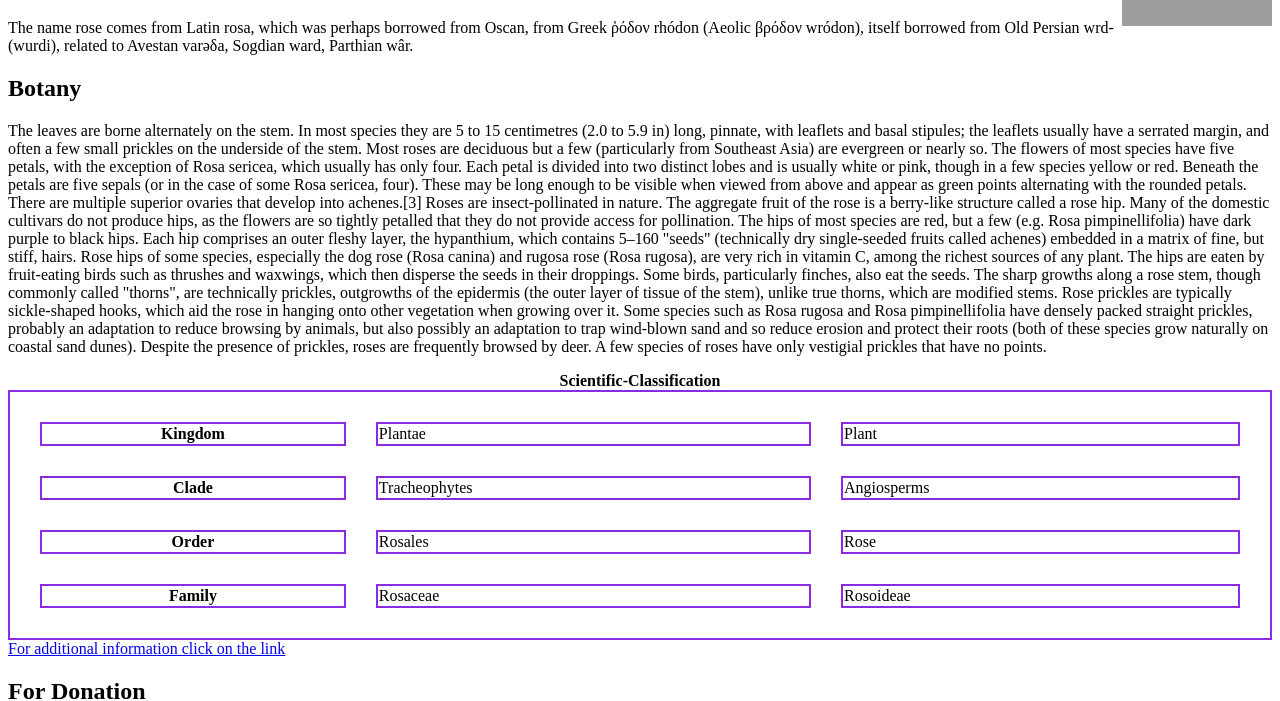
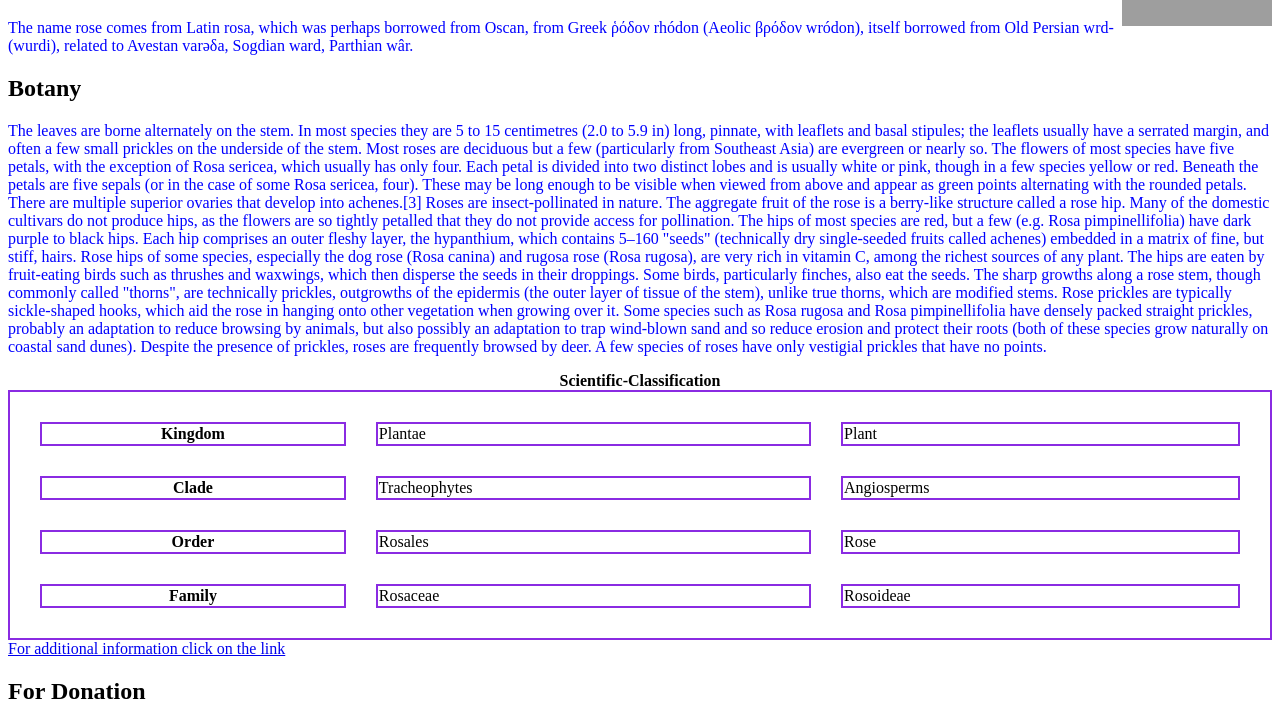
Before and after one commit to Roogland/WEBPAGE, a plain HTML site: page index.html in a window 1280 px wide. Shown: the part 108-809 px from the top of the page. Drawn offline with Linux system fonts and the light colour scheme; grey boxes are pictures that could not be loaded.

Commit message:
adding index.html

```diff
--- a/index.html
+++ b/index.html
@@ -20,7 +20,9 @@
         border-spacing: 30px;
         flex-direction: column;
       }
-
+          p {
+            color: blue;
+          }
     </style>
 <body>
   <img src="https://images.unsplash.com/photo-1586082207282-3dcb61d25ebd?ixlib=rb-4.0.3&ixid=MnwxMjA3fDB8MHxzZWFyY2h8NHx8cm9zZSUyMGZsb3dlcnxlbnwwfHwwfHw%3D&w=1000&q=80" alt="Beautiful Rose">
@@ -29,7 +31,7 @@
     <h2>Etymology</h2>
   </header>
   <div>
-    <p>
+    <p style="font-size: 100%;">
       The name rose comes from Latin rosa, which was perhaps borrowed from Oscan, from Greek ῥόδον rhódon (Aeolic βρόδον wródon), itself borrowed from Old Persian wrd- (wurdi), related to Avestan varəδa, Sogdian ward, Parthian wâr.
     </p>
   </div>
```
